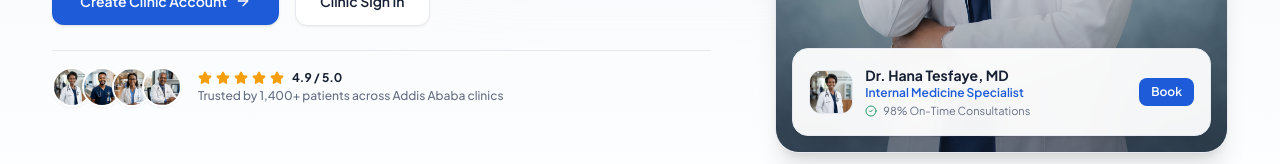
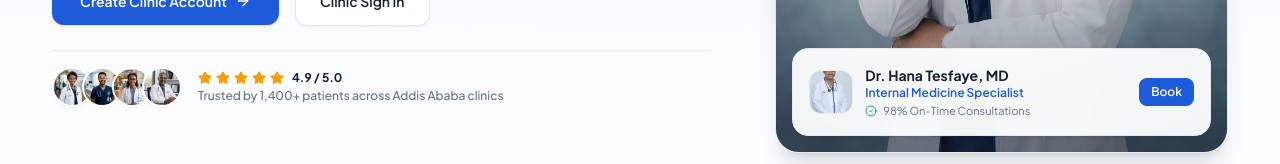
Before and after one commit to zenebumelaku/clinicFlow, a React (Vite) app in the folder frontend/: page / in a window 1280 px wide. Shown: the part 513-677 px from the top of the page. Built offline with nearby package versions, Linux system fonts and the light colour scheme.

Commit message:
uploading visuals

```diff
--- a/frontend/src/pages/public/LandingPage.tsx
+++ b/frontend/src/pages/public/LandingPage.tsx
@@ -269,7 +269,7 @@ export const LandingPage: React.FC<LandingPageProps> = ({ onNavigate }) => {
                     <div className="flex items-center justify-between">
                       <div className="flex items-center gap-3">
                         <img
-                          src="/src/assets/images/doctor_hana_avatar_1791475818100.jpg"
+                          src="/src/assets/images/z.jpg"
                           alt="Dr. Hana Tesfaye"
                           className="w-11 h-11 rounded-xl object-cover border border-[#E6EAF0] dark:border-zinc-700"
                         />
```
Also changed, not shown: frontend/src/assets/images/z.jpg (added), 1 other file (tests, documents, lock files or other folders).
